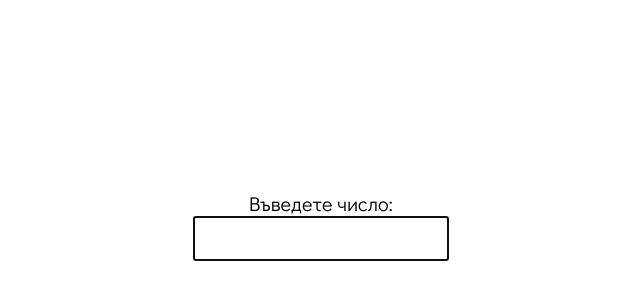
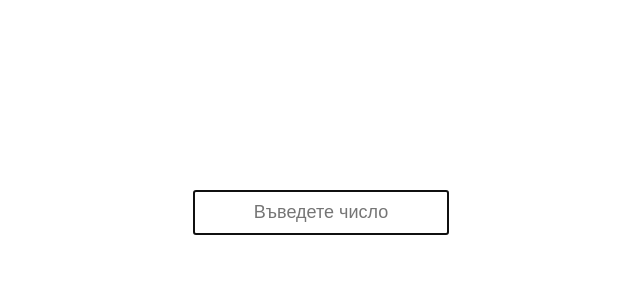
Before and after one commit to vidul-nikolaev-petrov/nums2wordsBG, a plain HTML site: page index.html in a window 1280 px wide. Shown: the part 2-302 px from the top of the page, without its empty margins (319-959 px from the left). Drawn offline with Linux system fonts and the light colour scheme.

Commit message:
minor CSS fix

```diff
--- a/index.html
+++ b/index.html
@@ -28,22 +28,19 @@
                 text-align: center;
             }
 
-            #label {
-                font-size: 20px;
-                margin-bottom: 10px;
-            }
-
             #input,
             #output {
                 font-size: 18px;
                 padding: 10px;
                 box-sizing: border-box;
                 margin-bottom: 20px;
+                text-align: center;
             }
 
             #output {
                 font-size: 24px;
                 text-align: center;
+                width: 70%;
             }
 
             input[type="number"]::-webkit-outer-spin-button,
@@ -63,8 +60,7 @@
     </head>
     <body>
         <div id="container">
-            <label for="input" id="label">Въведете число:</label>
-            <input type="number" id="input" onkeyup="outputNumber()" />
+            <input type="number" placeholder="Въведете число" id="input" onkeyup="outputNumber()" />
         </div>
         <p id="output" class="transition"></p>
         <script>
```
